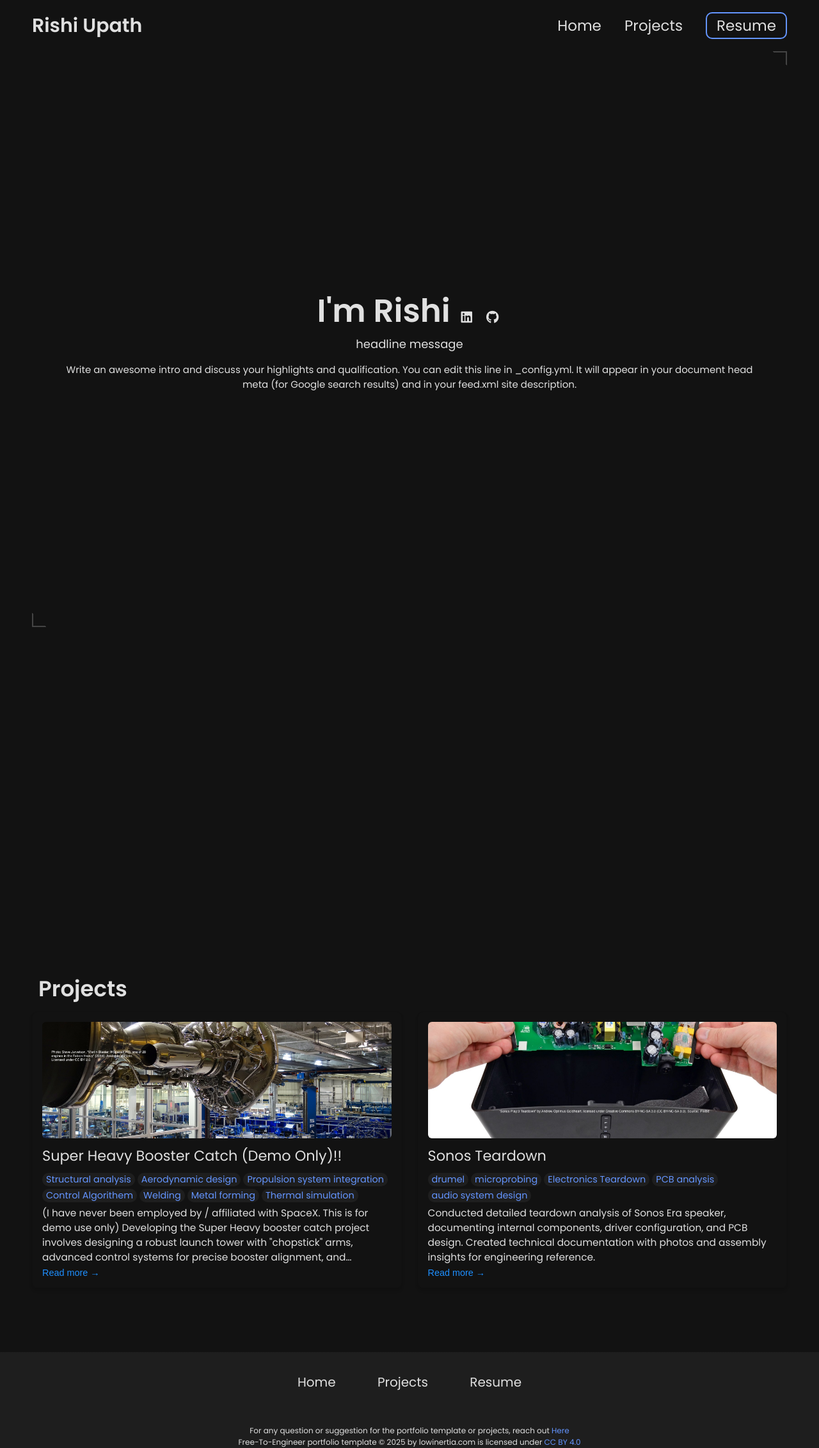
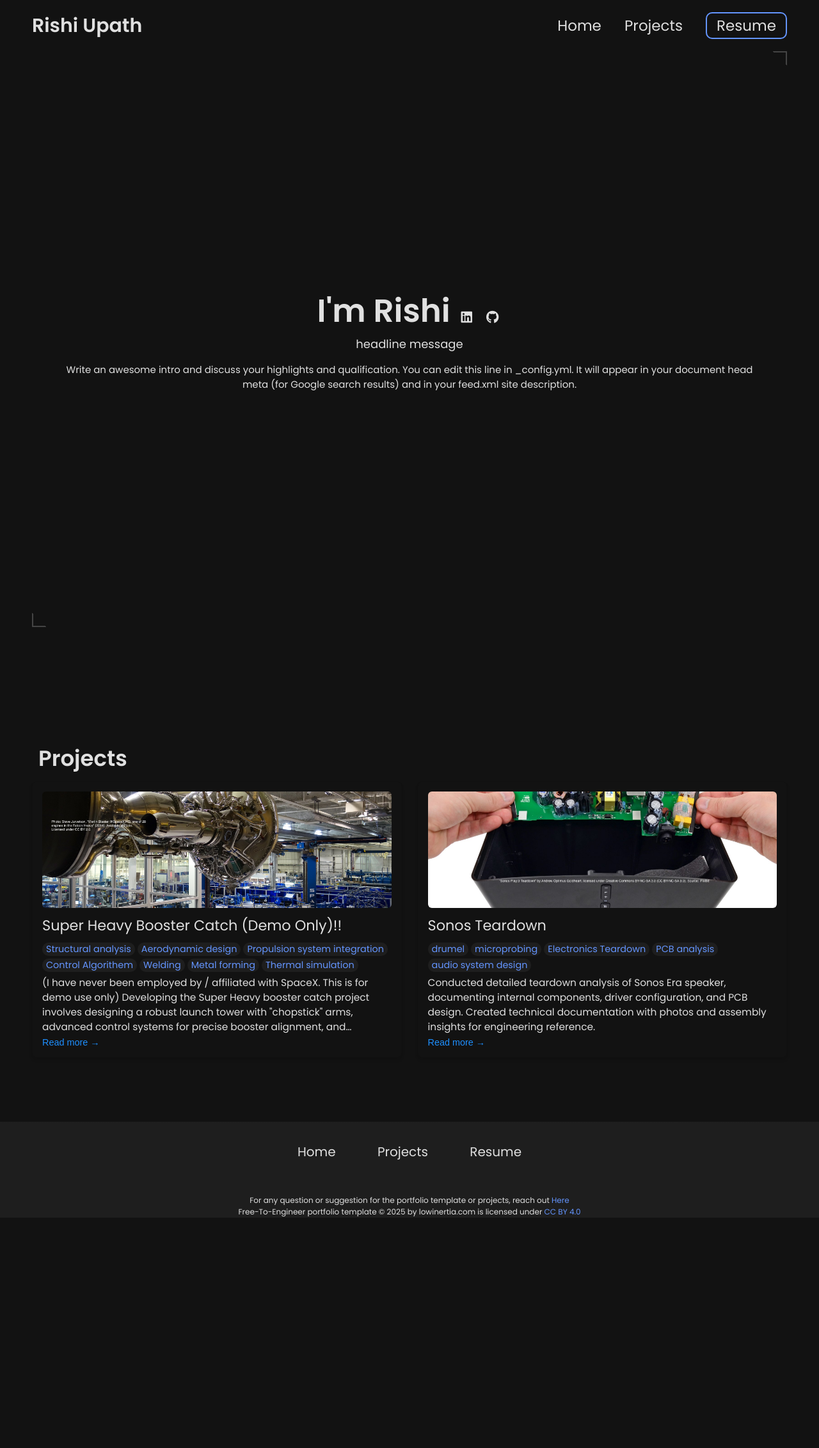
Before and after one commit to rishiupath/rishiupath.github.io, a Jekyll site: the page built from index.html, in a window 1280 px wide. Shown: the whole page at 64% size. Built offline with Jekyll 4.4.1, drawn with Linux system fonts in a browser that asks for light colours; after the commit the page ends 1903 px from its top, so only the background shows below that.

Commit message:
Update styles.css

```diff
--- a/css/styles.css
+++ b/css/styles.css
@@ -953,5 +953,5 @@ footer p {
 
 /* Push projects section down */
 #projects {
-  margin-top: 60vh; /* one screen height */
+  margin-top: 20vh; /* one screen height */
 }
```
